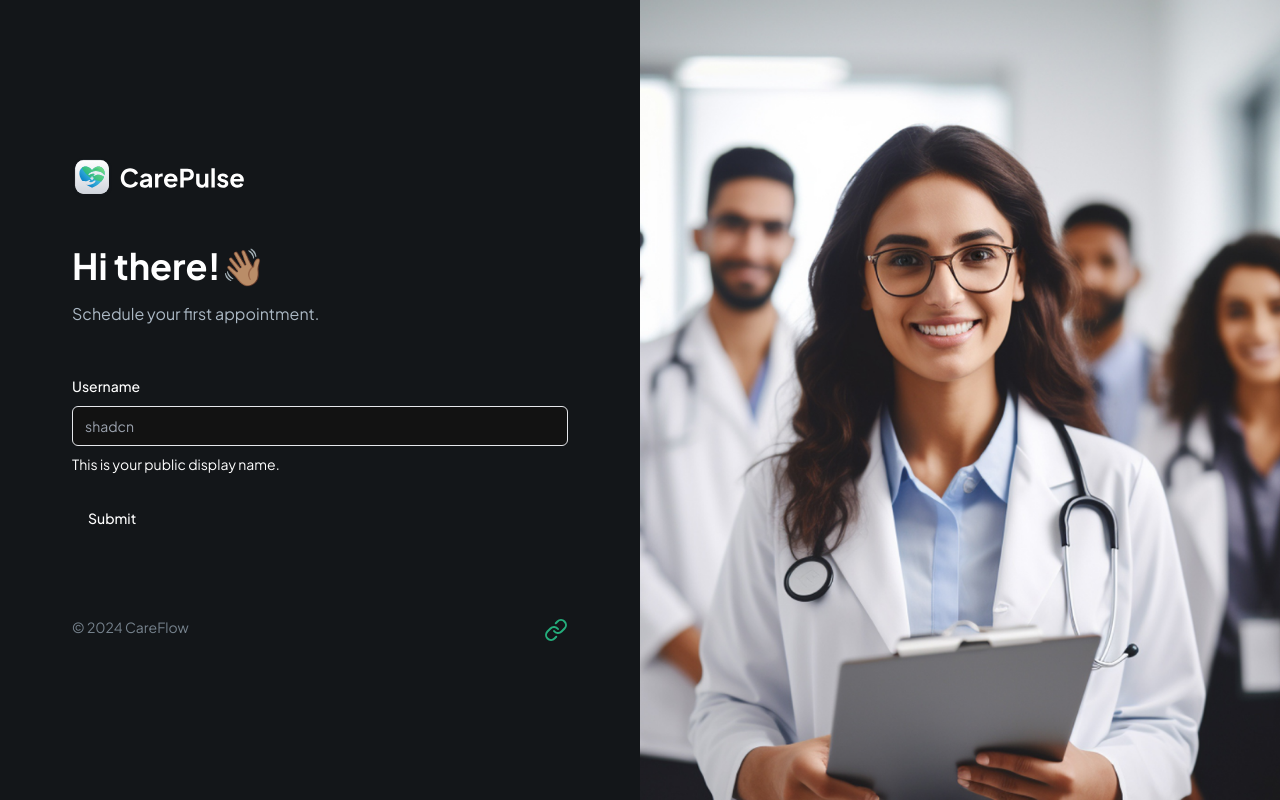
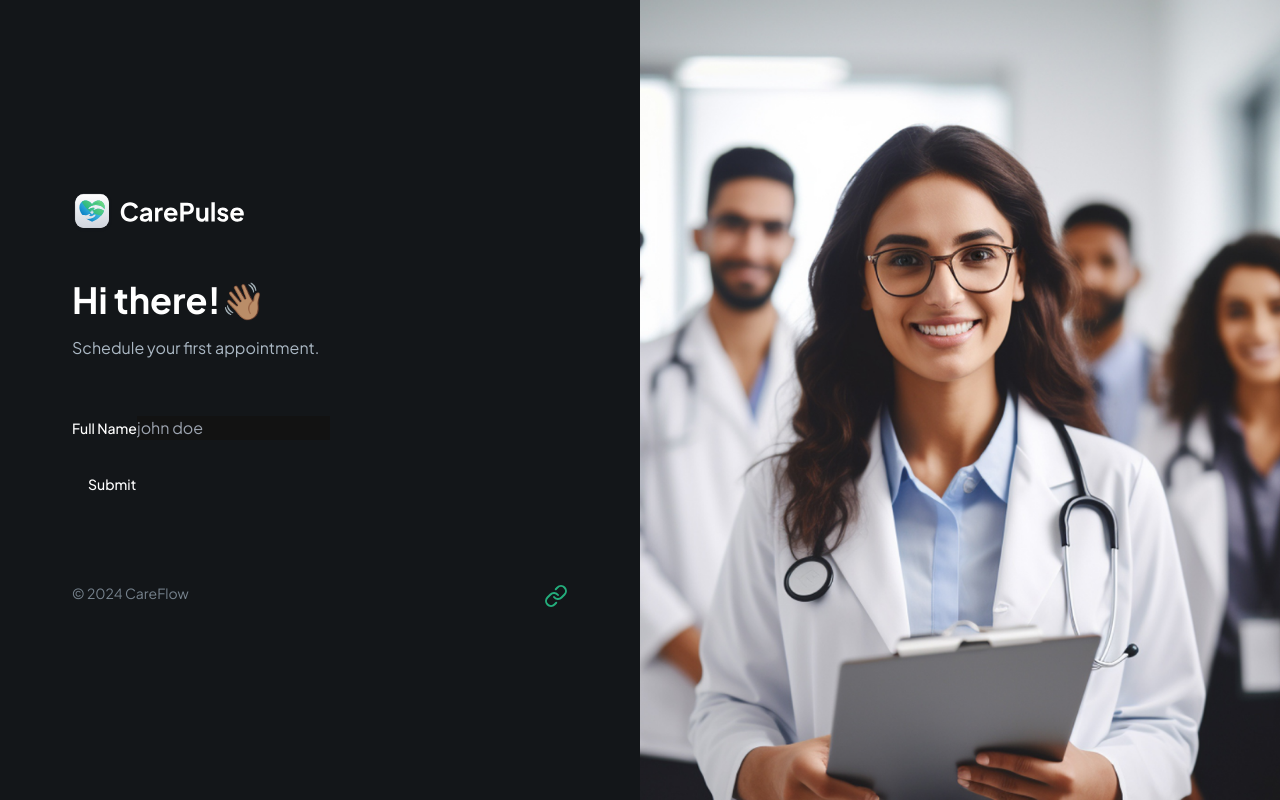
Before and after one commit to Harmless04/careflow, a Next.js app: page / in a window 1280 px wide. Built offline with nearby package versions, Linux system fonts and the light colour scheme.

Commit message:
login form complete

```diff
--- a/components/forms/PatientForm.tsx
+++ b/components/forms/PatientForm.tsx
@@ -10,7 +10,15 @@
 export enum FormFieldType {
 
 
-    INPUT='input'
+    INPUT='input',
+    TEXTAREA = 'textarea',
+    PHONE_INPUT = 'phoneInput',
+    CHECKBOX='checkbox',
+    DATE_PICKER='datePicker',
+    SELECT='select',
+    SKELETON='skeleton',
+
+
 
 }
 
@@ -44,6 +52,12 @@
     <CustomFormField
     fieldType={FormFieldType.INPUT}
     control={form.control }
+    name="name"
+    label="Full Name"
+    placeholder="John Doe"
+    iconSrc="/assets/icons/user.svg"
+    iconAlt="user"
+
     />
 
       <Button type="submit">Submit</Button>
--- a/components/ui/CustomFormField.tsx
+++ b/components/ui/CustomFormField.tsx
@@ -14,23 +14,47 @@
 import { FormFieldType } from '../forms/PatientForm'
 interface CustomProps{
     control: Control<any>,
-    fieldType: FormFieldType
+    fieldType: FormFieldType,
+    name: string,
+    label ?: string,
+    placeholder?: string,
+    iconSrc?: string,
+    iconAlt?: string,
+    disabled?: boolean,
+    dateFormat?: string,
+    showTimeSelect?: boolean,
+    children?:React.ReactNode,
+    renderSkeleton?: (field:any) => React.ReactNode,
 }
-const CustomFormField = ({ control,fieldType }: CustomProps) => {
+
+const RenderField=({field,props}:{field: any; props:CustomProps}) => {
+    return(
+        <input
+            type="text"
+            placeholder='john doe'
+        />
+    )
+
+
+}
+
+const CustomFormField = (props: CustomProps) => {
+    const{ control,fieldType,name,label,}=props;
   return (
     <FormField
     control={control}
-    name="username"
+    name={name}
     render={({ field }) => (
-      <FormItem>
-        <FormLabel>Username</FormLabel>
-        <FormControl>
-          <Input placeholder="shadcn" {...field} />
-        </FormControl>
-        <FormDescription>
-          This is your public display name.
-        </FormDescription>
-        <FormMessage />
+      <FormItem className='flex-1'>
+    {fieldType !== FormFieldType.CHECKBOX && label &&  (
+
+        <FormLabel>{label}</FormLabel>
+    )}
+
+    <RenderField field={ field} props={props}/>
+
+    <FormMessage className='shad-error'/>
+
       </FormItem>
     )}
   />
```
